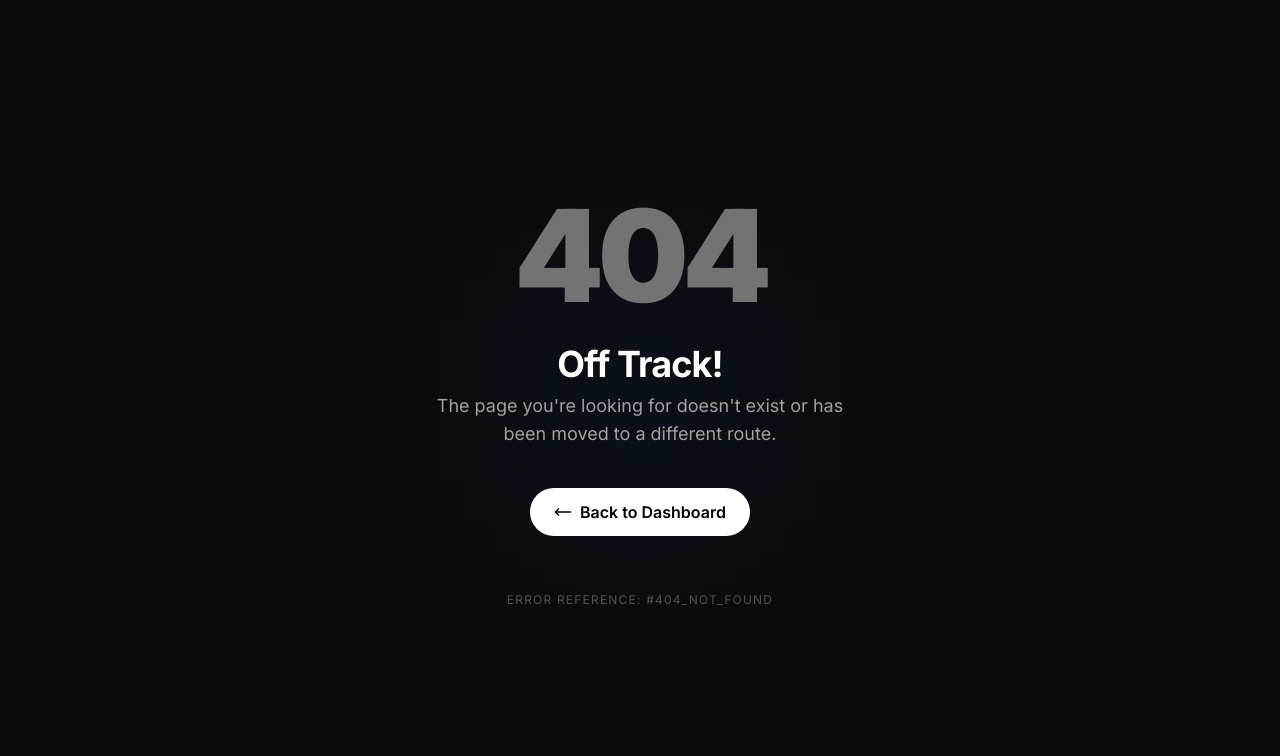
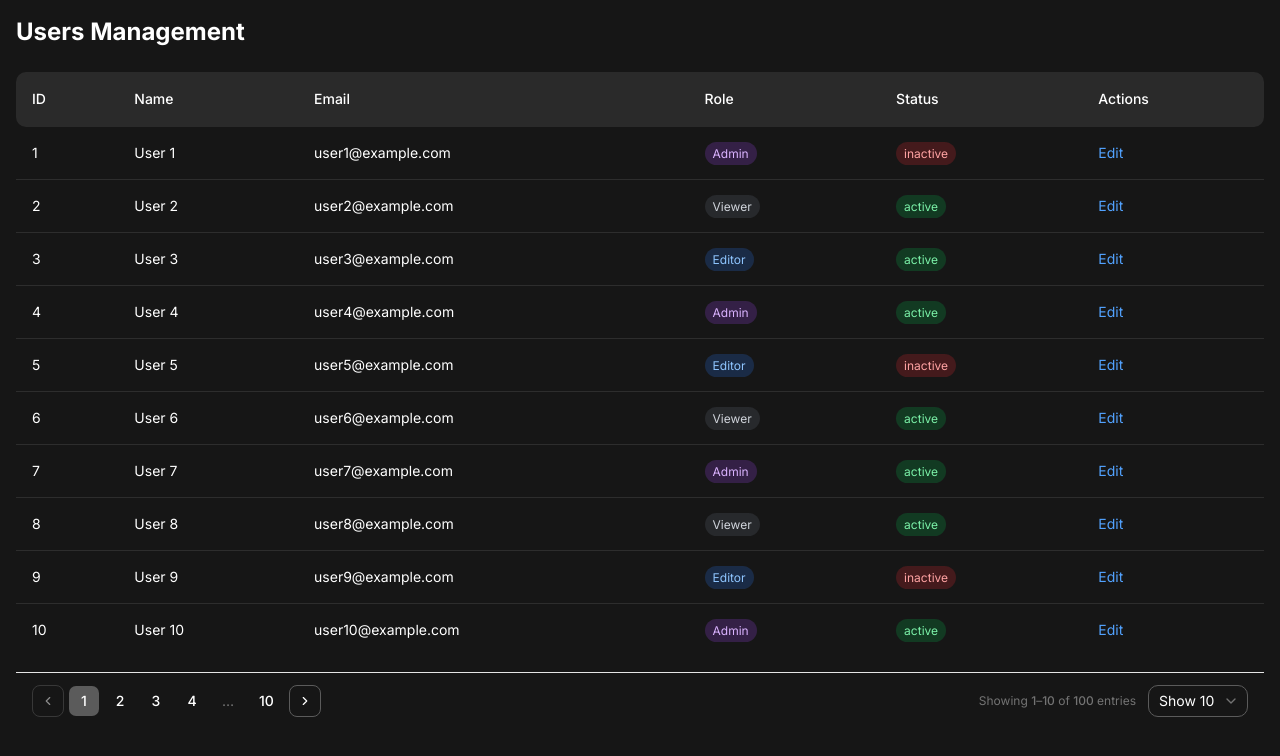
Before and after one commit to backbencherstudio/ckapparel-dashboard, a Next.js app: page /test in a window 1280 px wide. Before the commit this address had no page. Shown: the top 756 px of the page. Built offline with nearby package versions, Linux system fonts and the light colour scheme.

Commit message:
Add paggination

```diff
--- /dev/null
+++ b/app/(auth)/test/page.tsx
@@ -0,0 +1,134 @@
+'use client';
+
+import DataTable, { Column } from '@/components/reuseable/data-table/DataTable';
+import { Pagination } from '@/components/reuseable/Pagination';
+import { usePagination } from '@/hooks/usePagination';
+import { useState } from 'react';
+
+// Define your data type
+type User = {
+  id: number;
+  name: string;
+  email: string;
+  role: string;
+  status: 'active' | 'inactive';
+};
+
+// Mock data generator
+const generateMockData = (total: number): User[] => {
+  return Array.from({ length: total }, (_, i) => ({
+    id: i + 1,
+    name: `User ${i + 1}`,
+    email: `user${i + 1}@example.com`,
+    role: i % 3 === 0 ? 'Admin' : i % 2 === 0 ? 'Editor' : 'Viewer',
+    status: i % 4 === 0 ? 'inactive' : 'active',
+  }));
+};
+
+export default function UsersTable() {
+  // Pagination state
+
+
+
+  // Your actual data would come from an API
+  const allData = generateMockData(100); // Total 100 records
+
+
+
+  // Get current page data
+  const {
+    currentPage,
+    itemsPerPage,
+    totalPages,
+    totalEntries,
+    currentData,
+    handlePageChange,
+    handleItemsPerPageChange,
+  } = usePagination({ data: allData, initialPageSize: 10 });
+
+  // Define columns
+  const columns: Column<User>[] = [
+    {
+      header: 'ID',
+      accessor: 'id',
+    },
+    {
+      header: 'Name',
+      accessor: 'name',
+    },
+    {
+      header: 'Email',
+      accessor: 'email',
+    },
+    {
+      header: 'Role',
+      accessor: 'role',
+      cell: (row) => (
+        <span className={`px-2 py-1 rounded-full text-xs ${
+          row.role === 'Admin'
+            ? 'bg-purple-500/20 text-purple-300'
+            : row.role === 'Editor'
+            ? 'bg-blue-500/20 text-blue-300'
+            : 'bg-gray-500/20 text-gray-300'
+        }`}>
+          {row.role}
+        </span>
+      ),
+    },
+    {
+      header: 'Status',
+      cell: (row) => (
+        <span className={`px-2 py-1 rounded-full text-xs ${
+          row.status === 'active'
+            ? 'bg-green-500/20 text-green-300'
+            : 'bg-red-500/20 text-red-300'
+        }`}>
+          {row.status}
+        </span>
+      ),
+    },
+    {
+      header: 'Actions',
+      cell: (row) => (
+        <button
+          onClick={() => handleEdit(row.id)}
+          className="text-blue-400 hover:text-blue-300 transition-colors"
+        >
+          Edit
+        </button>
+      ),
+    },
+  ];
+
+  const handleEdit = (id: number) => {
+    console.log('Edit user:', id);
+    // Handle edit action
+  };
+
+
+
+
+  return (
+    <div className="container mx-auto p-4 space-y-4">
+      <h1 className="text-2xl font-bold text-white mb-6">Users Management</h1>
+
+      {/* Table Component */}
+      <DataTable
+        columns={columns}
+        data={currentData}
+      />
+
+      {/* Pagination Component */}
+      {totalEntries > 0 && (
+        <Pagination
+          currentPage={currentPage}
+          totalPages={totalPages}
+          totalEntries={totalEntries}
+          itemsPerPage={itemsPerPage}
+          onPageChange={handlePageChange}
+          onItemsPerPageChange={handleItemsPerPageChange}
+        />
+      )}
+    </div>
+  );
+}
--- a/components/auth/pages/ForgotPassPage.tsx
+++ b/components/auth/pages/ForgotPassPage.tsx
@@ -14,7 +14,7 @@ export default function ForgotPassPage() {
                 {/* LEFT SIDE - IMAGE */}
                 <div className="hidden lg:block flex-1 relative h-screen bg-red-300 max-w-[678px]">
                     <Image
-                        src="/images/auth/login1.png"
+                        src="/images/auth/login2.png"
                         alt="Login background"
                         fill
                         priority
--- a/components/auth/pages/ResetPasswordPage.tsx
+++ b/components/auth/pages/ResetPasswordPage.tsx
@@ -12,7 +12,7 @@ export default function ResetPasswordPage() {
                 {/* LEFT SIDE - IMAGE */}
                 <div className="hidden lg:block flex-1 relative h-screen bg-red-300 max-w-[678px]">
                     <Image
-                        src="/images/auth/login1.png"
+                        src="/images/auth/login4.png"
                         alt="Login background"
                         fill
                         priority
--- a/components/auth/pages/SuccessPage.tsx
+++ b/components/auth/pages/SuccessPage.tsx
@@ -12,7 +12,7 @@ export default function SuccessPage() {
                 {/* LEFT SIDE - IMAGE */}
                 <div className="hidden lg:block flex-1 relative h-screen bg-red-300 max-w-[678px]">
                     <Image
-                        src="/images/auth/login1.png"
+                        src="/images/auth/login5.png"
                         alt="Login background"
                         fill
                         priority
--- a/components/auth/pages/VerifyOtpPage.tsx
+++ b/components/auth/pages/VerifyOtpPage.tsx
@@ -16,7 +16,7 @@ export default function VerifyOtpPage() {
                 {/* LEFT SIDE - IMAGE */}
                 <div className="hidden lg:block flex-1 relative h-screen bg-red-300 max-w-[678px]">
                     <Image
-                        src="/images/auth/login1.png"
+                        src="/images/auth/login3.png"
                         alt="Login background"
                         fill
                         priority
--- a/components/reuseable/Pagination.tsx
+++ b/components/reuseable/Pagination.tsx
@@ -1,12 +1,162 @@
-export default function TablePagination({ page, total, onPageChange }: { page: number; total: number; onPageChange: (page: number) => void }) {
-    return (
-      <div className="flex justify-between items-center mt-4 text-sm text-neutral-400">
-        <span>Page {page} of {total}</span>
+'use client';
 
-        <div className="flex gap-2">
-          <button onClick={() => onPageChange(page - 1)}>Prev</button>
-          <button onClick={() => onPageChange(page + 1)}>Next</button>
-        </div>
+import { ChevronLeft, ChevronRight } from 'lucide-react';
+import { Button } from '@/components/ui/button';
+import {
+  Select,
+  SelectContent,
+  SelectItem,
+  SelectTrigger,
+  SelectValue,
+} from '@/components/ui/select';
+
+interface PaginationProps {
+  /** Current active page (1-indexed) */
+  currentPage: number;
+  /** Total number of pages available */
+  totalPages: number;
+  /** Total number of entries across all pages */
+  totalEntries: number;
+  /** Number of items displayed per page */
+  itemsPerPage: number;
+  /** Callback when page changes */
+  onPageChange: (page: number) => void;
+  /** Callback when items per page changes */
+  onItemsPerPageChange: (items: number) => void;
+  /** Optional: Custom page size options */
+  pageSizeOptions?: number[];
+  /** Optional: CSS class name for custom styling */
+  className?: string;
+}
+
+export function Pagination({
+  currentPage,
+  totalPages,
+  totalEntries,
+  itemsPerPage,
+  onPageChange,
+  onItemsPerPageChange,
+  pageSizeOptions = [5, 8, 10, 15, 20, 30, 50],
+  className = '',
+}: PaginationProps) {
+  if (totalPages === 0) return null;
+
+  const startEntry = Math.min((currentPage - 1) * itemsPerPage + 1, totalEntries);
+  const endEntry = Math.min(currentPage * itemsPerPage, totalEntries);
+
+  const getPageNumbers = (): (number | '...')[] => {
+    if (totalPages <= 7) {
+      return Array.from({ length: totalPages }, (_, i) => i + 1);
+    }
+
+    const leftSibling = Math.max(1, currentPage - 1);
+    const rightSibling = Math.min(totalPages, currentPage + 1);
+    const showLeftDots = leftSibling > 2;
+    const showRightDots = rightSibling < totalPages - 1;
+
+    if (!showLeftDots && showRightDots) {
+      return [1, 2, 3, 4, '...', totalPages];
+    }
+
+    if (showLeftDots && !showRightDots) {
+      return [1, '...', totalPages - 3, totalPages - 2, totalPages - 1, totalPages];
+    }
+
+    if (showLeftDots && showRightDots) {
+      return [1, '...', currentPage - 1, currentPage, currentPage + 1, '...', totalPages];
+    }
+
+    return [1, 2, 3, '...', totalPages];
+  };
+
+  const handlePageChange = (page: number) => {
+    if (page !== currentPage && page >= 1 && page <= totalPages) {
+      onPageChange(page);
+    }
+  };
+
+  return (
+    <div
+      className={`flex flex-col sm:flex-row items-center justify-between gap-4 px-4 py-3 border-t border-border ${className}`}
+    >
+      {/* Page navigation */}
+      <nav className="flex items-center gap-1" aria-label="Pagination navigation">
+        <Button
+          variant="outline"
+          size="sm"
+          onClick={() => handlePageChange(currentPage - 1)}
+          disabled={currentPage === 1}
+          className="h-8 w-8 p-0 border-[#5B5B5B] border-solid bg-transparent"
+          aria-label="Previous page"
+        >
+          <ChevronLeft className="h-4 w-4" />
+        </Button>
+
+        {getPageNumbers().map((page, index) =>
+          page === '...' ? (
+            <span
+              key={`dots-${index}`}
+              className="w-8 text-center text-sm text-muted-foreground select-none"
+              aria-hidden="true"
+            >
+              …
+            </span>
+          ) : (
+            <Button
+              key={page}
+              variant="ghost"
+              size="sm"
+              onClick={() => handlePageChange(page)}
+              aria-current={currentPage === page ? 'page' : undefined}
+              aria-label={`Go to page ${page}`}
+              className={`h-8 min-w-8 px-2.5 text-sm transition-colors ${
+                currentPage === page
+                  ? 'bg-[#5B5B5B] text-white hover:bg-[#5B5B5B]/90'
+                  : ''
+              }`}
+            >
+              {page}
+            </Button>
+          )
+        )}
+
+        <Button
+          variant="outline"
+          size="sm"
+          onClick={() => handlePageChange(currentPage + 1)}
+          disabled={currentPage === totalPages}
+          className="h-8 w-8 p-0 border-[#5B5B5B] border-solid bg-transparent"
+          aria-label="Next page"
+        >
+          <ChevronRight className="h-4 w-4" />
+        </Button>
+      </nav>
+
+      {/* Entry info and page size selector */}
+      <div className="flex items-center gap-3">
+        <span className="text-xs text-muted-foreground whitespace-nowrap">
+          Showing <span className="font-medium">{startEntry}</span>–
+          <span className="font-medium">{endEntry}</span> of{' '}
+          <span className="font-medium">{totalEntries}</span> entries
+        </span>
+
+        <Select
+          value={itemsPerPage.toString()}
+          onValueChange={(value) => onItemsPerPageChange(parseInt(value, 10))}
+
+        >
+          <SelectTrigger className="h-8 w-[100px] text-sm border-[#5B5B5B]" aria-label="Items per page">
+            <SelectValue placeholder="Show" />
+          </SelectTrigger>
+          <SelectContent className='' align="end">
+            {pageSizeOptions.map((size) => (
+              <SelectItem key={size} value={size.toString()}>
+                Show {size}
+              </SelectItem>
+            ))}
+          </SelectContent>
+        </Select>
       </div>
-    );
-  }
+    </div>
+  );
+}
--- /dev/null
+++ b/hooks/usePagination.tsx
@@ -0,0 +1,43 @@
+import { useState, useMemo } from 'react';
+
+interface UsePaginationOptions<T> {
+  data: T[];
+  initialPage?: number;
+  initialPageSize?: number;
+}
+
+export function usePagination<T>({
+  data,
+  initialPage = 1,
+  initialPageSize = 10,
+}: UsePaginationOptions<T>) {
+  const [currentPage, setCurrentPage] = useState(initialPage);
+  const [itemsPerPage, setItemsPerPage] = useState(initialPageSize);
+
+  const totalEntries = data.length;
+  const totalPages = Math.max(1, Math.ceil(totalEntries / itemsPerPage));
+
+  const currentData = useMemo(() => {
+    const start = (currentPage - 1) * itemsPerPage;
+    return data.slice(start, start + itemsPerPage);
+  }, [data, currentPage, itemsPerPage]);
+
+  const handlePageChange = (page: number) => {
+    setCurrentPage(page);
+  };
+
+  const handleItemsPerPageChange = (size: number) => {
+    setItemsPerPage(size);
+    setCurrentPage(1);
+  };
+
+  return {
+    currentPage,
+    itemsPerPage,
+    totalPages,
+    totalEntries,
+    currentData,
+    handlePageChange,
+    handleItemsPerPageChange,
+  };
+}
```
